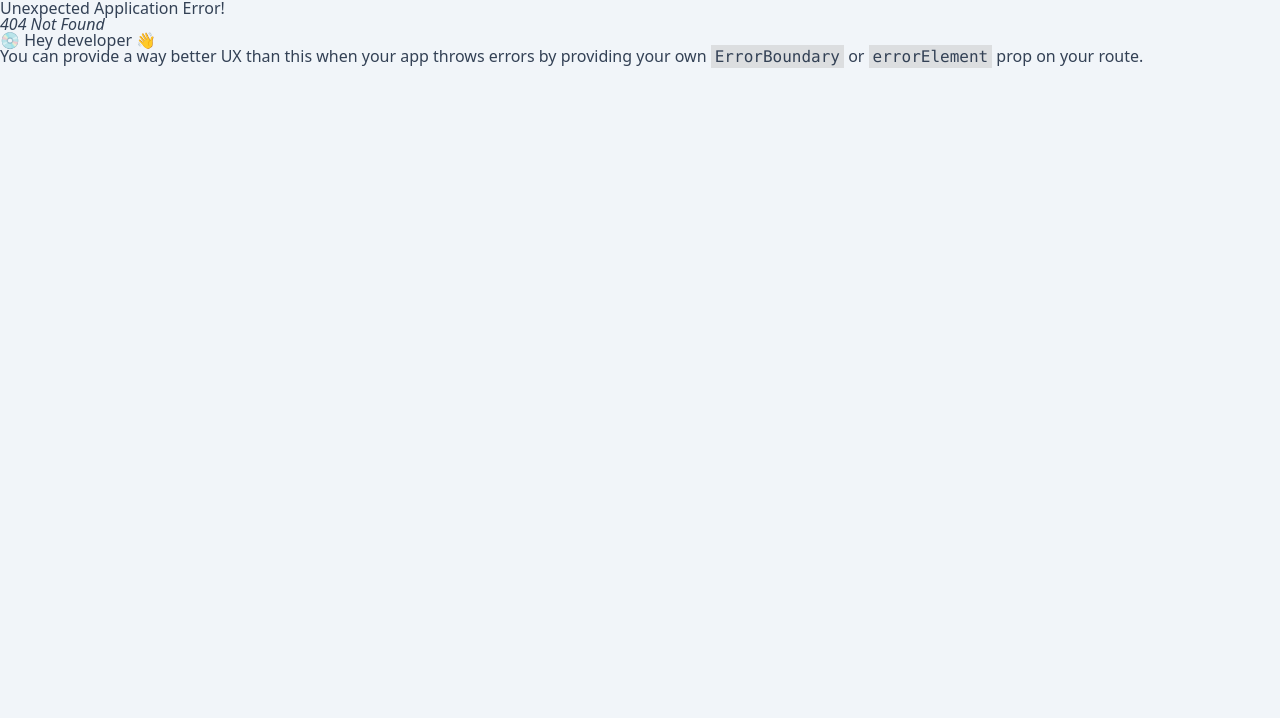
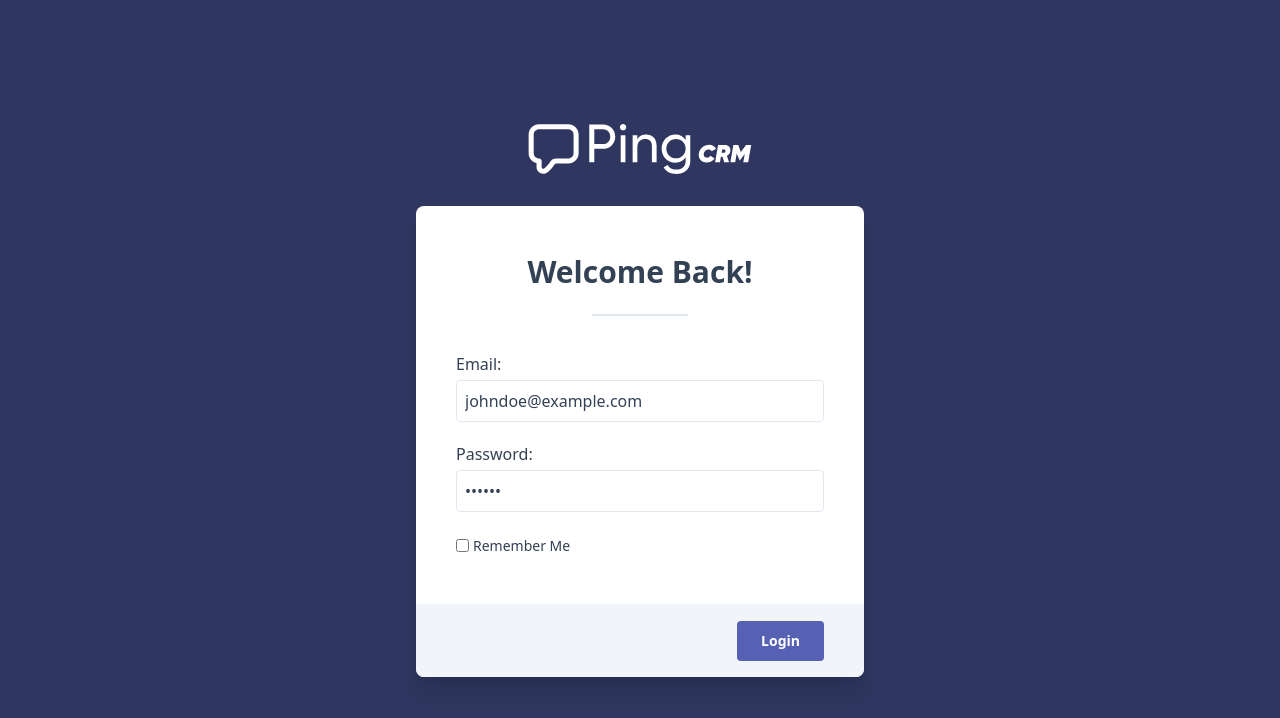
Before and after one commit to hrh47/pingcrm, a React (Vite) app: page /login in a window 1280 px wide. Before the commit this address had no page. Shown: the top 718 px of the page. Built offline with nearby package versions, Linux system fonts and the light colour scheme.

Commit message:
Add login form

```diff
--- a/package.json
+++ b/package.json
@@ -16,6 +16,7 @@
     "react": "^18.2.0",
     "react-dom": "^18.2.0",
     "react-helmet-async": "^2.0.4",
+    "react-hook-form": "^7.51.3",
     "react-router-dom": "^6.22.3",
     "uuid": "^9.0.1"
   },
--- /dev/null
+++ b/src/pages/Auth/Login.jsx
@@ -0,0 +1,119 @@
+import { Helmet } from "react-helmet-async";
+import Logo from "../../components/Logo";
+import TextInput from "../../components/TextInput";
+import { useForm, Controller } from "react-hook-form";
+import LoadingButton from "../../components/LoadingButton";
+
+const Login = () => {
+  const {
+    handleSubmit,
+    control,
+    formState: { isSubmitting },
+  } = useForm({
+    defaultValues: {
+      email: "johndoe@example.com",
+      password: "secret",
+      remember: false,
+    },
+  });
+
+  const onSubmit = (data) => {
+    console.info(data);
+    return new Promise((resolve) => {
+      setTimeout(resolve, 3000);
+    });
+  };
+
+  return (
+    <>
+      <Helmet title="Login" />
+      <div className="flex items-center justify-center p-6 min-h-screen bg-indigo-800">
+        <div className="w-full max-w-md">
+          <Logo
+            className="block mx-auto w-full max-w-xs fill-white"
+            height="50"
+          />
+          <form
+            className="mt-8 bg-white rounded-lg shadow-xl overflow-hidden"
+            onSubmit={handleSubmit(onSubmit)}
+          >
+            <div className="px-10 py-12">
+              <h1 className="text-center text-3xl font-bold">Welcome Back!</h1>
+              <div className="mt-6 mx-auto w-24 border-b-2" />
+
+              <Controller
+                control={control}
+                name="email"
+                render={({
+                  field: { value, onChange, onBlur },
+                  fieldState: { error },
+                }) => (
+                  <TextInput
+                    modelValue={value}
+                    onChange={onChange}
+                    onBlur={onBlur}
+                    error={error}
+                    label="Email"
+                    type="email"
+                    className="mt-10"
+                    autoFocus
+                    autoCapitalize="off"
+                  />
+                )}
+              />
+              <Controller
+                control={control}
+                name="password"
+                render={({
+                  field: { value, onChange, onBlur },
+                  fieldState: { error },
+                }) => (
+                  <TextInput
+                    modelValue={value}
+                    onChange={onChange}
+                    onBlur={onBlur}
+                    error={error}
+                    label="Password"
+                    type="password"
+                    className="mt-6"
+                  />
+                )}
+              />
+              <label
+                className="flex items-center mt-6 select-none"
+                htmlFor="remember"
+              >
+                <Controller
+                  control={control}
+                  name="remember"
+                  render={({ field: { value, onChange, onBlur } }) => (
+                    <input
+                      id="remember"
+                      onChange={onChange}
+                      onBlur={onBlur}
+                      type="checkbox"
+                      value={value}
+                      className="mr-1"
+                    />
+                  )}
+                />
+                <span className="text-sm">Remember Me</span>
+              </label>
+            </div>
+            <div className="flex px-10 py-4 bg-gray-100 border-t border-gray-100">
+              <LoadingButton
+                loading={isSubmitting}
+                type="submit"
+                className="btn-indigo ml-auto"
+              >
+                Login
+              </LoadingButton>
+            </div>
+          </form>
+        </div>
+      </div>
+    </>
+  );
+};
+
+export default Login;
--- a/src/router.jsx
+++ b/src/router.jsx
@@ -11,6 +11,7 @@ import Reports from "./pages/Reports/Index";
 import Users from "./pages/Users/Index";
 import UserEdit from "./pages/Users/Edit";
 import UserCreate from "./pages/Users/Create";
+import Login from "./pages/Auth/Login";
 
 const router = createBrowserRouter([
   {
@@ -63,6 +64,10 @@ const router = createBrowserRouter([
       },
     ],
   },
+  {
+    path: "/login",
+    element: <Login />,
+  },
 ]);
 
 export default router;
```
Also changed, not shown: 1 other file (tests, documents, lock files or other folders).
